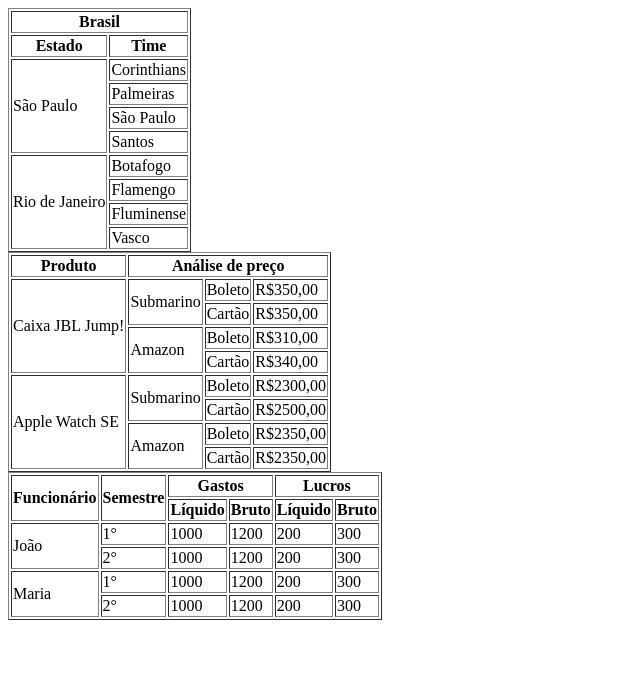
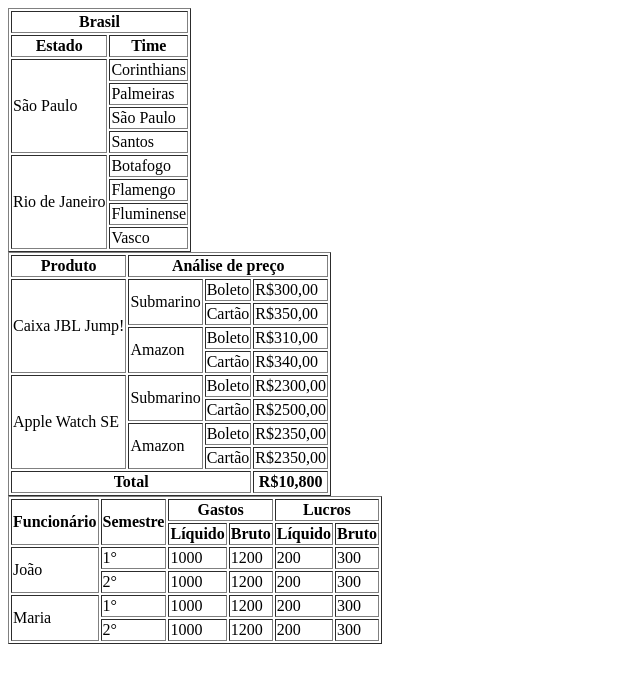
Before and after one commit to llmsilva85/CC1N, a plain HTML site: page Aula-06/index.html in a window 1280 px wide. Shown: the whole page, without its empty margins (0-640 px from the left). Drawn offline with Linux system fonts and the light colour scheme.

Commit message:
Add files via upload

```diff
--- a/Aula-06/index.html
+++ b/Aula-06/index.html
@@ -68,7 +68,7 @@
                 <td rowspan="4">Caixa JBL Jump!</td>
                 <td rowspan="2">Submarino</td>
                 <td>Boleto</td>
-                <td>R$350,00</td>
+                <td>R$300,00</td>
             </tr>
             <tr>
 
@@ -109,6 +109,11 @@
 
                 <td>Cartão</td>
                 <td>R$2350,00</td>
+            </tr>
+            <tr>
+                <th colspan="3">Total</th>
+
+                <th>R$10,800</th>
             </tr>
 
         </tbody>
```
